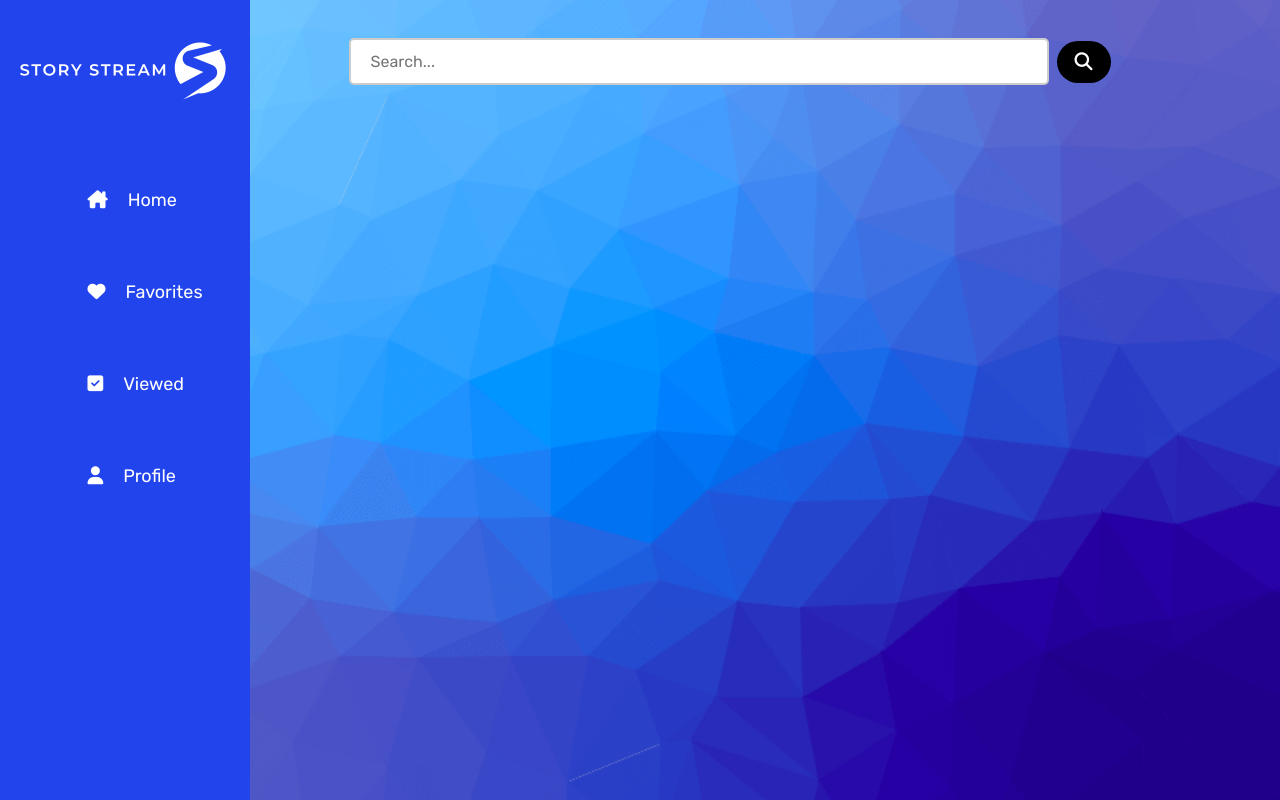
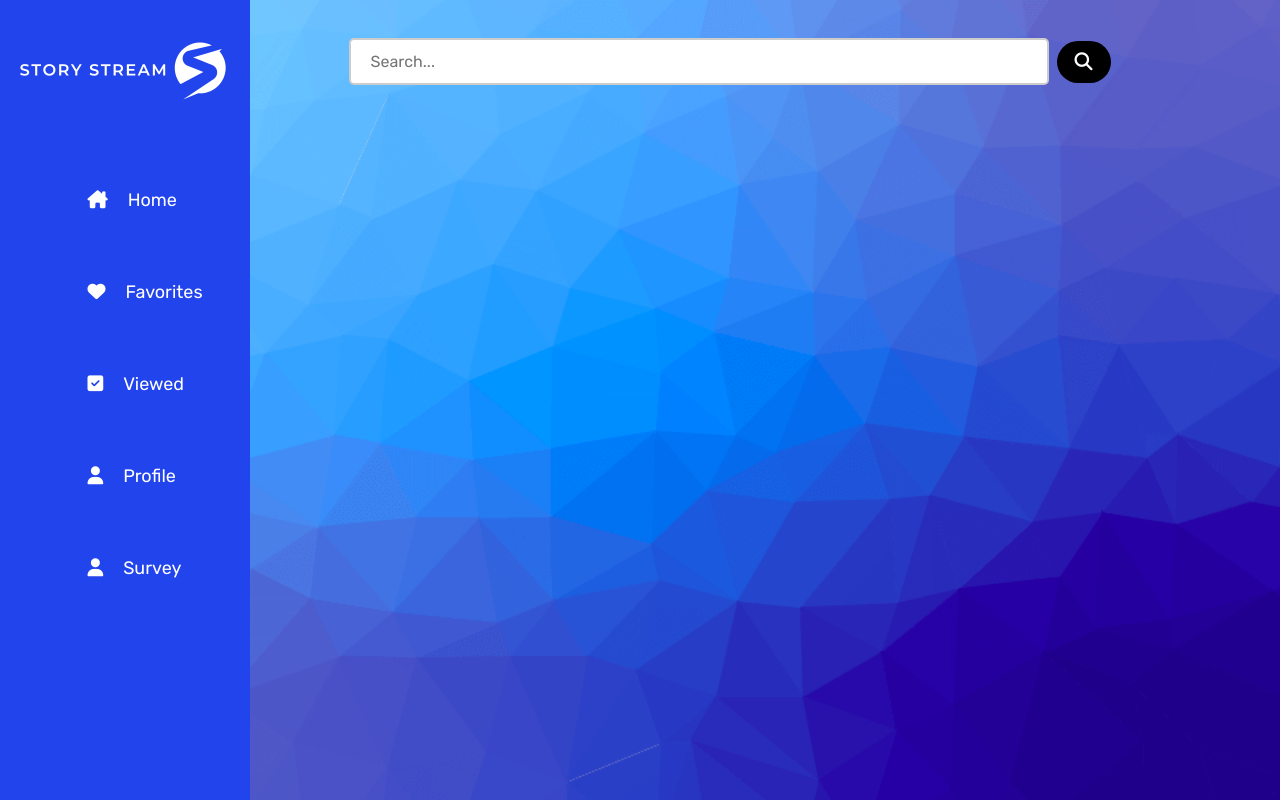
Before and after one commit to Kesterholtem21/StoryStream, a Flask app: page /home/ in a window 1280 px wide; the page is wider, and only the part inside the window is pictured. Run offline with Flask 3, Linux system fonts and the light colour scheme; parts of the project's set-up code (start-up, migrations or seed data) failed here and were passed over; some libraries are stand-ins or nearby versions.

Commit message:
Add survey to navbar (on all pages)

```diff
--- a/templates/homePage.html
+++ b/templates/homePage.html
@@ -18,6 +18,7 @@
                 <li><a href="/favorites/"><i class="fa-solid fa-heart"></i><p>Favorites</p></a></li>
                 <li><a href="/viewed/"><i class="fa-solid fa-square-check"></i><p>Viewed</p></a></li>
                 <li><a href="/profile/"><i class="fa-solid fa-user"></i><p>Profile</p></a></li>
+                <li><a href="/survey/"><i class="fa-solid fa-user"></i><p>Survey</p></a></li>
             </ul>
         </div>
     </div>
--- a/templates/profilePage.html
+++ b/templates/profilePage.html
@@ -18,6 +18,7 @@
                 <li><a href="/favorites/"><i class="fa-solid fa-heart"></i><p>Favorites</p></a></li>
                 <li><a href="/viewed/"><i class="fa-solid fa-square-check"></i><p>Viewed</p></a></li>
                 <li class="active"><a href="/profile/"><i class="fa-solid fa-user"></i><p>Profile</p></a></li>
+                <li><a href="/survey/"><i class="fa-solid fa-user"></i><p>Survey</p></a></li>
             </ul>
         </div>
     </div>
--- a/templates/viewedPage.html
+++ b/templates/viewedPage.html
@@ -18,6 +18,7 @@
                 <li><a href="/favorites/"><i class="fa-solid fa-heart"></i><p>Favorites</p></a></li>
                 <li class="active"><a href="/viewed/"><i class="fa-solid fa-square-check"></i><p>Viewed</p></a></li>
                 <li><a href="/profile/"><i class="fa-solid fa-user"></i><p>Profile</p></a></li>
+                <li><a href="/survey/"><i class="fa-solid fa-user"></i><p>Survey</p></a></li>
             </ul>
         </div>
     </div>
```
